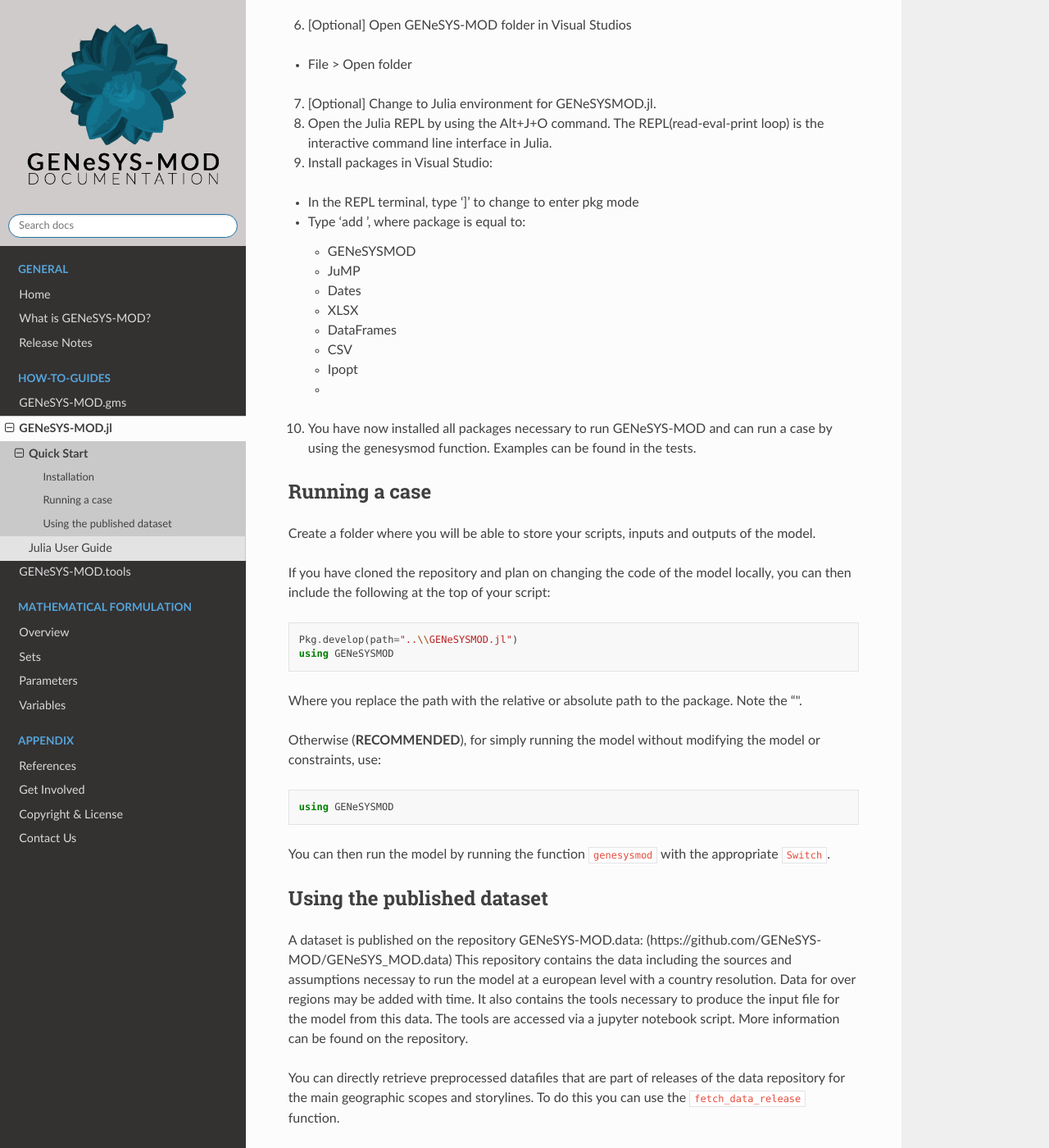
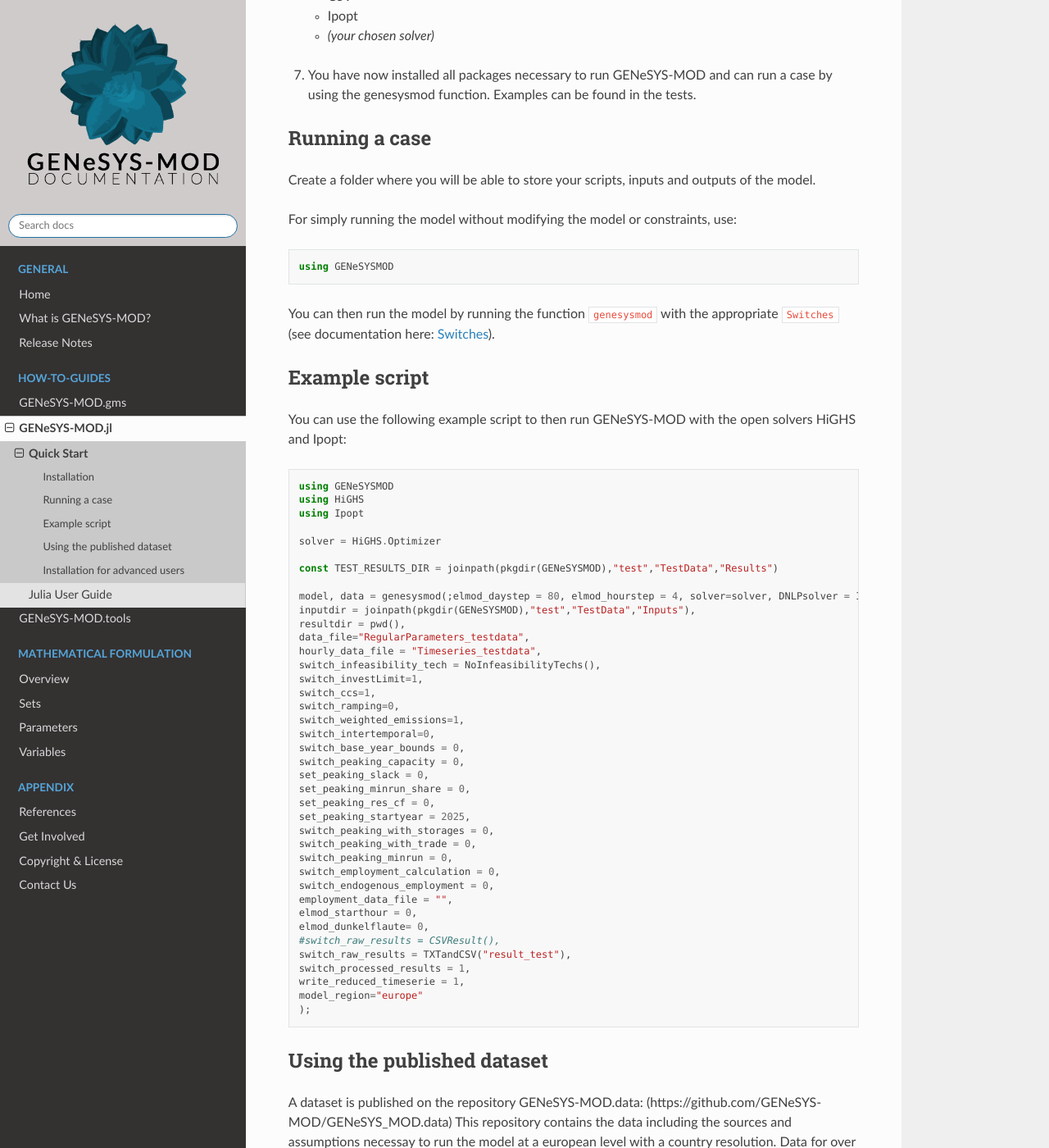
Before and after one commit to GENeSYS-MOD/GENeSYS_MOD.readthedocs, a Sphinx documentation site: the page built from docs/source/how_to_guides/julia/quick_start/quick-start.md, in a window 1280 px wide and 1400 px high, scrolled down 856 px. Shown: the whole window at 82% size. Built offline with Sphinx 7.4.7 and the Read the Docs theme 3.1.0, drawn with Linux system fonts in a browser that asks for light colours; some of the changed text lies outside the part shown.

Commit message:
improved quick-start guide for GENeSYS-MOD.jl following the JOSS review comments separated the more advanced / development installation from the quick start guide

````diff
--- a/docs/source/how_to_guides/gams/user_guide/index.rst
+++ b/docs/source/how_to_guides/gams/user_guide/index.rst
@@ -1,8 +1,5 @@
 GAMS User Guide
 ======================
-
-*Sorry, this page is currently still in development. :(*
-
 
 .. toctree::
    :maxdepth: 2
--- a/docs/source/how_to_guides/julia/quick_start/quick-start.md
+++ b/docs/source/how_to_guides/julia/quick_start/quick-start.md
@@ -17,25 +17,9 @@
   *	[CPLEX](https://www.ibm.com/products/ilog-cplex-optimization-studio/cplex-optimizer)
   *	[HiGHS](https://highs.dev/), open source solver.
 
-5.	[Optional] This step is optional and can be skipped if you only want to run the model and do not need to look into the code behind the model. If you choose to clone, follow steps 6 and 7 as well, otherwise go to step 8. Clone the GitHub repository for [GENeSYSMOD.jl](https://github.com/GENeSYS-MOD/GENeSYSMOD.jl)
-  *	Download git: [Git - Downloads](https://git-scm.com/)
-  *	Navigate to the folder where you want the repo to be located.
-  * Open Git Bash by right clicking in the chosen folder and choosing "Git Bash Here"
-  * Type the following command in Git Bash:
+5.  Open the Julia REPL by using the Alt+J+O command. The REPL(read-eval-print loop) is the interactive command line interface in Julia.
 
-```
-git clone https://github.com/GENeSYS-MOD/GENeSYSMOD.jl.git
-git pull
-```
-
-6.	[Optional] Open GENeSYS-MOD folder in Visual Studios
-  *	File > Open folder
-
-7.	[Optional] Change to Julia environment for GENeSYSMOD.jl.
-
-8.  Open the Julia REPL by using the Alt+J+O command. The REPL(read-eval-print loop) is the interactive command line interface in Julia.
-
-9.	Install packages in Visual Studio:
+6.	Install packages in Visual Studio:
   *	In the REPL terminal, type ']' to change to enter pkg mode
   * Type 'add <package>', where package is equal to:
     - GENeSYSMOD
@@ -45,29 +29,66 @@
     - DataFrames
     - CSV
     - Ipopt
-    - <your chosen solver>
+    - *(your chosen solver)*
 
-10.	You have now installed all packages necessary to run GENeSYS-MOD and can run a case by using the genesysmod function. Examples can be found in the tests.
+7.	You have now installed all packages necessary to run GENeSYS-MOD and can run a case by using the genesysmod function. Examples can be found in the tests.
 
 ## Running a case
 
 Create a folder where you will be able to store your scripts, inputs and outputs of the model.
 
-If you have cloned the repository and plan on changing the code of the model locally, you can then include the following at the top of your script:
-
-```julia
-Pkg.develop(path="..\\GENeSYSMOD.jl")
-using GENeSYSMOD
-```
-Where you replace the path with the relative or absolute path to the package. Note the "\\".
-
-Otherwise (**RECOMMENDED**), for simply running the model without modifying the model or constraints, use:
+For simply running the model without modifying the model or constraints, use:
 ```julia
 using GENeSYSMOD
 ```
 
-You can then run the model by running the function `genesysmod` with the appropriate `Switch`.
+You can then run the model by running the function `genesysmod` with the appropriate `Switches` (see documentation here: [Switches](/how_to_guides/julia/user_guide/switches)).
 
+## Example script
+
+You can use the following example script to then run GENeSYS-MOD with the open solvers HiGHS and Ipopt:
+
+```julia
+using GENeSYSMOD
+using HiGHS
+using Ipopt
+
+solver = HiGHS.Optimizer
+
+const TEST_RESULTS_DIR = joinpath(pkgdir(GENeSYSMOD),"test","TestData","Results")
+
+model, data = genesysmod(;elmod_daystep = 80, elmod_hourstep = 4, solver=solver, DNLPsolver = Ipopt.Optimizer, threads=0,
+inputdir = joinpath(pkgdir(GENeSYSMOD),"test","TestData","Inputs"),
+resultdir = pwd(),
+data_file="RegularParameters_testdata",
+hourly_data_file = "Timeseries_testdata",
+switch_infeasibility_tech = NoInfeasibilityTechs(),
+switch_investLimit=1,
+switch_ccs=1,
+switch_ramping=0,
+switch_weighted_emissions=1,
+switch_intertemporal=0,
+switch_base_year_bounds = 0,
+switch_peaking_capacity = 0,
+set_peaking_slack = 0,
+set_peaking_minrun_share = 0,
+set_peaking_res_cf = 0,
+set_peaking_startyear = 2025,
+switch_peaking_with_storages = 0,
+switch_peaking_with_trade = 0,
+switch_peaking_minrun = 0,
+switch_employment_calculation = 0,
+switch_endogenous_employment = 0,
+employment_data_file = "",
+elmod_starthour = 0,
+elmod_dunkelflaute= 0,
+#switch_raw_results = CSVResult(),
+switch_raw_results = TXTandCSV("result_test"),
+switch_processed_results = 1,
+write_reduced_timeserie = 1,
+model_region="europe"
+);
+```
 
 ## Using the published dataset
 
@@ -81,3 +102,7 @@
 ```julia
 using CondaPkg
 ```
+
+## Installation for advanced users
+
+If you want to develop GENeSYS-MOD and/or change features, add equations, etc., then working with the package installation might not be the best option. For a guide on a more advanced installation, refer to the [User Manual](/how_to_guides/julia/user_guide/local_develop).
--- a/docs/source/how_to_guides/julia/user_guide/index.rst
+++ b/docs/source/how_to_guides/julia/user_guide/index.rst
@@ -5,3 +5,4 @@
    :maxdepth: 2
 
    switches
+   local_develop
````
Also changed, not shown: docs/source/how_to_guides/julia/user_guide/local_develop.md (added, +33 -0 lines).
